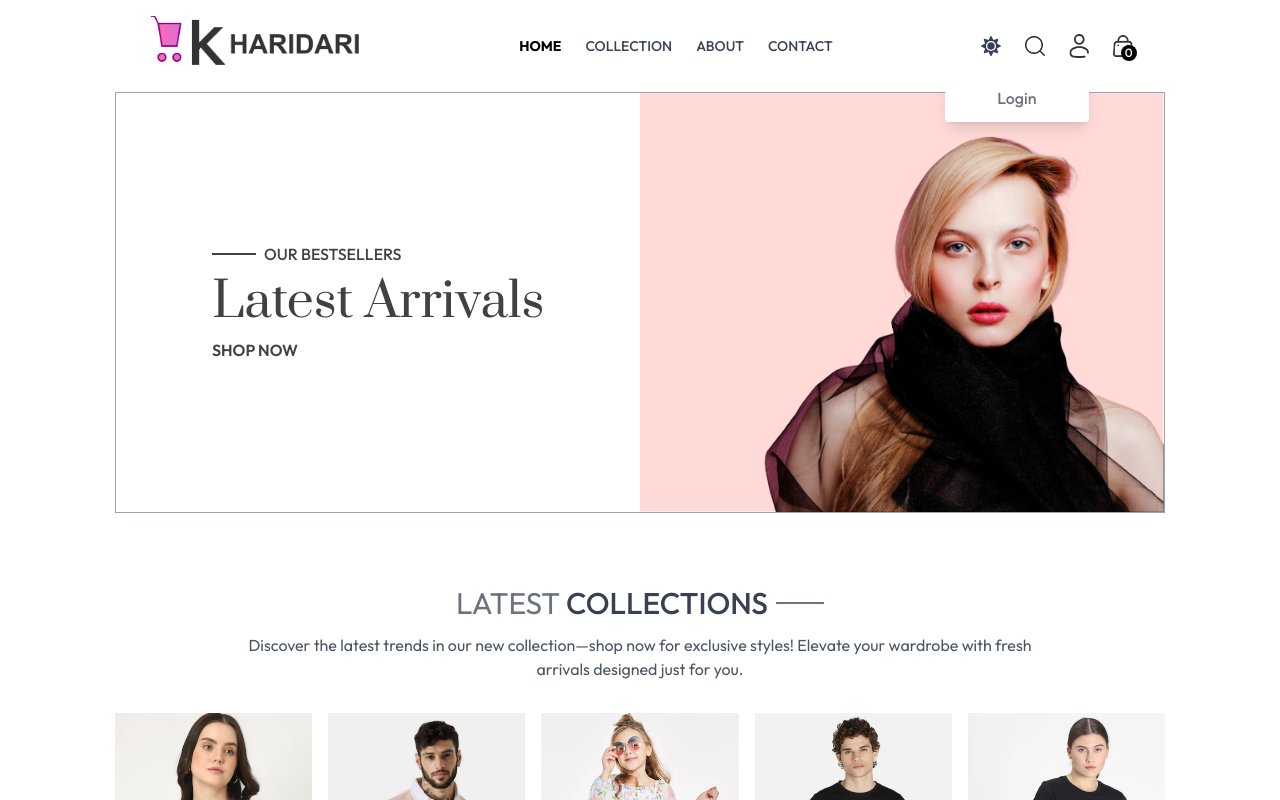
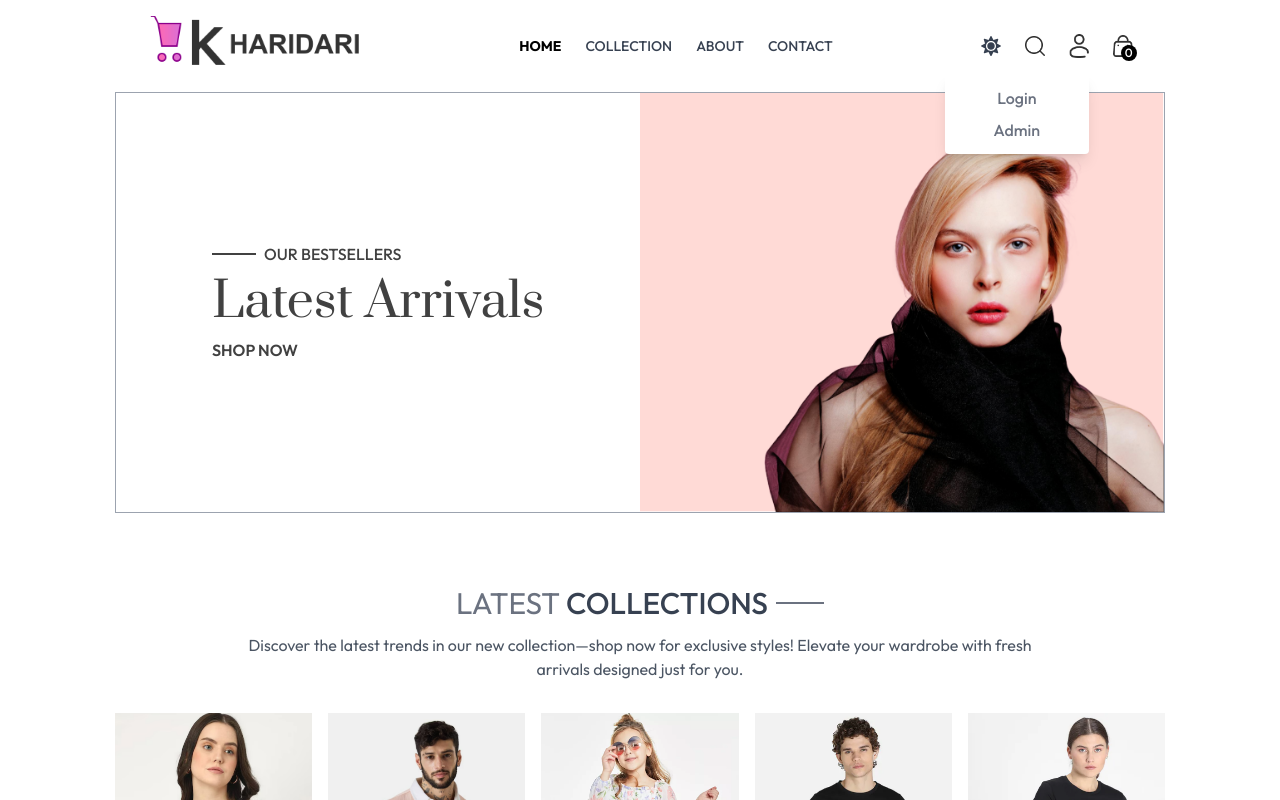
Before and after one commit to Aditya1or0/KHARIDARI-E-commerce, a React (Vite) app in the folder Frontend/: page / in a window 1280 px wide. Both pictures are taken after a click on the picture 1078 px from the left and 45 px from the top of the page. Shown: the top 800 px of the page. Built offline with nearby package versions, Linux system fonts and the light colour scheme; no server answers.

Commit message:
Update Navbar.jsx

```diff
--- a/Frontend/src/components/Navbar.jsx
+++ b/Frontend/src/components/Navbar.jsx
@@ -151,6 +151,7 @@ const Navbar = () => {
                     </p>
                   </>
                 ) : (
+                  <>
                     <p
                       className="cursor-pointer hover:text-black dark:hover:text-white transition-colors text-center"
                       onClick={() => {
@@ -160,6 +161,14 @@ const Navbar = () => {
                     >
                       Login
                     </p>
+                    {/* Admin link below Login for non-logged in users */}
+                    <p
+                      className="cursor-pointer hover:text-black dark:hover:text-white transition-colors text-center"
+                      onClick={handleAdminClick}
+                    >
+                      Admin
+                    </p>
+                  </>
                 )}
               </div>
             </div>
```
Lines whose indentation alone changed are shown as unchanged.
